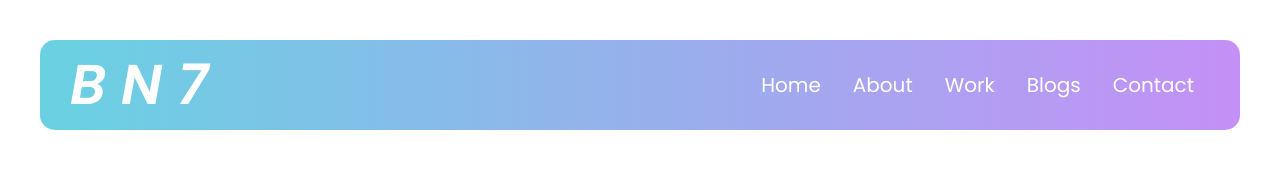
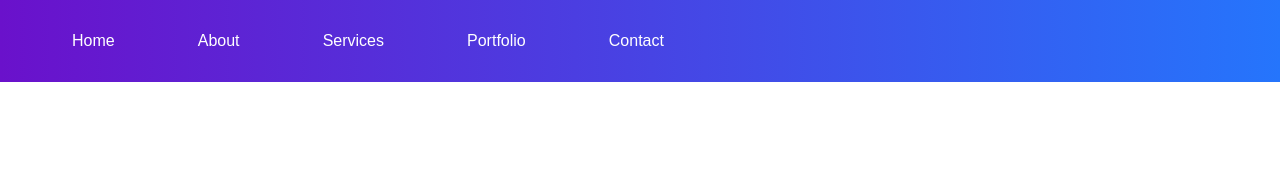
Before and after one commit to Ash310u/Boilerplate-Codes, a plain HTML site: page navBar/index.html in a window 1280 px wide. Drawn offline with Linux system fonts and the light colour scheme.

Commit message:
some nav boilerplate code made my chat GPT 4.0

```diff
--- a/navBar/index.html
+++ b/navBar/index.html
@@ -1,35 +1,26 @@
 <!DOCTYPE html>
 <html lang="en">
-
 <head>
-    <meta charset="UTF-8">
-    <meta http-equiv="X-UA-Compatible" content="IE=edge">
-    <meta name="viewport" content="width=device-width, initial-scale=1.0">
-    <title>Nav Bar</title>
-    <link rel="stylesheet" href="style.css">
-    <link rel="preconnect" href="https://fonts.googleapis.com" />
-    <link rel="preconnect" href="https://fonts.gstatic.com" crossorigin />
-    <link
-        href="https://fonts.googleapis.com/css2?family=Poppins:ital,wght@0,300;0,400;0,500;0,600;0,700;0,800;1,400;1,500;1,600;1,700&display=swap"
-        rel="stylesheet" />
+  <meta charset="UTF-">
+  <meta name="viewport" content="width=device-width, initial-scale=1.0">
+  <link rel="stylesheet" href="styles.css">
+  <script src="script.js" defer></script>
+  <title>Responsive Navigation Bar</title>
 </head>
-
 <body>
-    <div id="fixed-nav">
-        <div id="nav">
-            <a href="#home" class="active">B N 7</a>
-            <div id="navtags">
-                <a href="#home" class="yep">Home</a>
-                <a href="#about" class="yep">About</a>
-                <a href="#work" class="yep">Work</a>
-                <a href="#blogs" class="yep">Blogs</a>
-                <a href="#contact" class="yep">Contact</a>
-            </div>
-        </div>
-    </div>
-    <div id="container">
-    </div>
-    <script src="script.js"></script>
+  <nav class="navbar">
+    <a href="#" class="toggle-button">
+      <span class="bar"></span>
+      <span class="bar"></span>
+      <span class="bar"></span>
+    </a>
+    <ul class="nav-links">
+      <li><a href="#home">Home</a></li>
+      <li><a href="#about">About</a></li>
+      <li><a href="#services">Services</a></li>
+      <li><a href="#portfolio">Portfolio</a></li>
+      <li><a href="#contact">Contact</a></li>
+    </ul>
+  </nav>
 </body>
-
 </html>
--- a/navBar/script.js
+++ b/navBar/script.js
@@ -0,0 +1,3 @@
+document.querySelector('.toggle-button').addEventListener('click', () => {
+  document.querySelector('.nav-links').classList.toggle('active');
+});
--- a/navBar/style.css
+++ /dev/null
@@ -1,59 +0,0 @@
-* {
-    box-sizing: border-box;
-    margin: 0px;
-}
-
-body {
-    margin: 0px;
-    background-color: #fff;
-    font-family: "Poppins", sans-serif;
-}
-#container{
-    margin-top: 200px;
-    margin-left: 80px;
-    margin-right:80px;
-}
-#fixed-nav {
-    position: fixed;
-    top: 0;
-    min-width: 100%;
-  }
-#nav {
-    overflow: hidden;
-    display: flex;
-    flex-direction: row;
-    justify-content: space-between;
-    align-items: center;
-    background-color: #fff;
-    background: rgb(105, 209, 226);
-    background: linear-gradient(90deg,
-            rgba(105, 209, 226, 1) 0%,
-            rgba(196, 144, 246, 1) 100%);
-    margin: 40px;
-    padding: 30px;
-    border-radius: 15px;
-}
-
-#nav #navtags {
-    display: flex;
-    flex-direction: row;
-    justify-content: space-around;
-}
-
-#nav .active {
-    font-style: italic;
-    font-weight: 600;
-    font-size: 56px;
-    line-height: 30px;
-    text-decoration: none;
-    text-transform: capitalize;
-    color: #ffffff;
-}
-
-.yep {
-    padding: 0px 16px;
-    font-size: 20px;
-    text-transform: capitalize;
-    text-decoration: none;
-    color: #fff;
-}
--- /dev/null
+++ b/navBar/styles.css
@@ -0,0 +1,73 @@
+body {
+  margin: 0;
+  font-family: Arial, sans-serif;
+}
+
+.navbar {
+  display: flex;
+  justify-content: space-between;
+  align-items: center;
+  background-image: linear-gradient(to right, #6a11cb, #2575fc);
+  padding :1rem;
+}
+
+.toggle-button {
+  display: none;
+  flex-direction: column;
+  justify-content: space-between;
+  width: 30px;
+  height: 21px;
+}
+
+.bar {
+  height: 3px;
+  width: 100%;
+  background-color: white;
+  border-radius: 10px;
+}
+
+.nav-links {
+  list-style: none;
+  display: flex;
+  justify-content: space-between;
+  width: 50%;
+}
+
+.nav-links li a {
+  color: white;
+  text-decoration: none;
+  padding: 0.5rem 1rem;
+}
+
+.nav-links li a:hover {
+  background-color: rgba(255, 255, 255, 0.1);
+  border-radius: 5px;
+}
+
+@media (max-width: 768px) {
+  .nav-links {
+    display: none;
+    width: 100%;
+    flex-direction: column;
+    align-items: center;
+    margin-top: 1rem;
+  }
+
+  .nav-links li {
+    text-align: center;
+    margin: 0.5rem 0;
+  }
+
+  .nav-links li a {
+    padding: 0.5rem;
+  }
+
+  .toggle-button {
+    display: flex;
+    cursor: pointer;
+  }
+
+  .active {
+    display: flex;
+  }
+}
```
